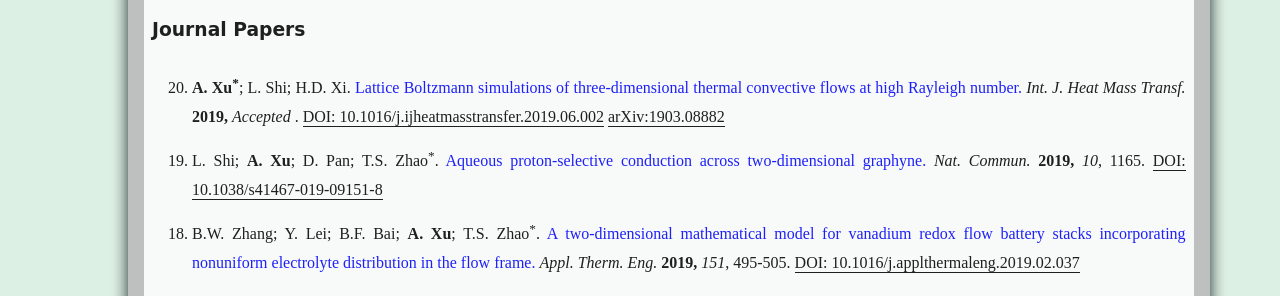
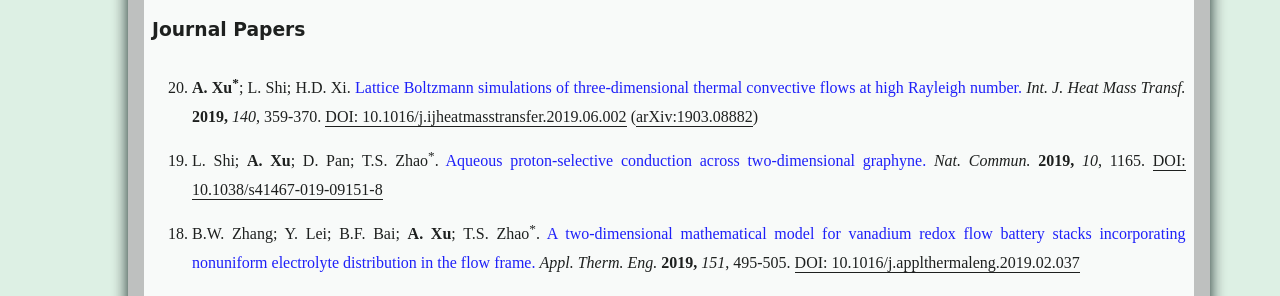
Before and after one commit to xuaoxiqi/xuaoxiqi.github.io, a Jekyll site: the page built from publications.html, in a window 1280 px wide and 900 px high. Shown: the part 272-568 px from the top of the window. Built offline with Jekyll 4.4.1, drawn with Linux system fonts in a browser that asks for light colours; some web fonts are replaced.

Commit message:
update publicaitons

```diff
--- a/publications.html
+++ b/publications.html
@@ -22,9 +22,9 @@ title: Publications
         <!--020-->
         <li class="liPublications"><b>A. Xu<sup>*</sup></b>; L. Shi; H.D. Xi.
         <a class="publications" href="./publications/020_IJHMT2019.pdf">Lattice Boltzmann simulations of three-dimensional thermal convective flows at high Rayleigh number.</a>
-        <i>Int. J. Heat Mass Transf.</i> <b>2019,</b> <i>Accepted</i> .
+        <i>Int. J. Heat Mass Transf.</i> <b>2019,</b> <i>140</i>, 359-370.
         <a href="https://doi.org/10.1016/j.ijheatmasstransfer.2019.06.002" target="_blank">DOI: 10.1016/j.ijheatmasstransfer.2019.06.002</a>
-        <a href="https://arxiv.org/abs/1903.08882" target="_blank">arXiv:1903.08882</a>
+        (<a href="https://arxiv.org/abs/1903.08882" target="_blank">arXiv:1903.08882</a>)
         </li>
 
         <!--019-->
```
Also changed, not shown: 1 other file.
